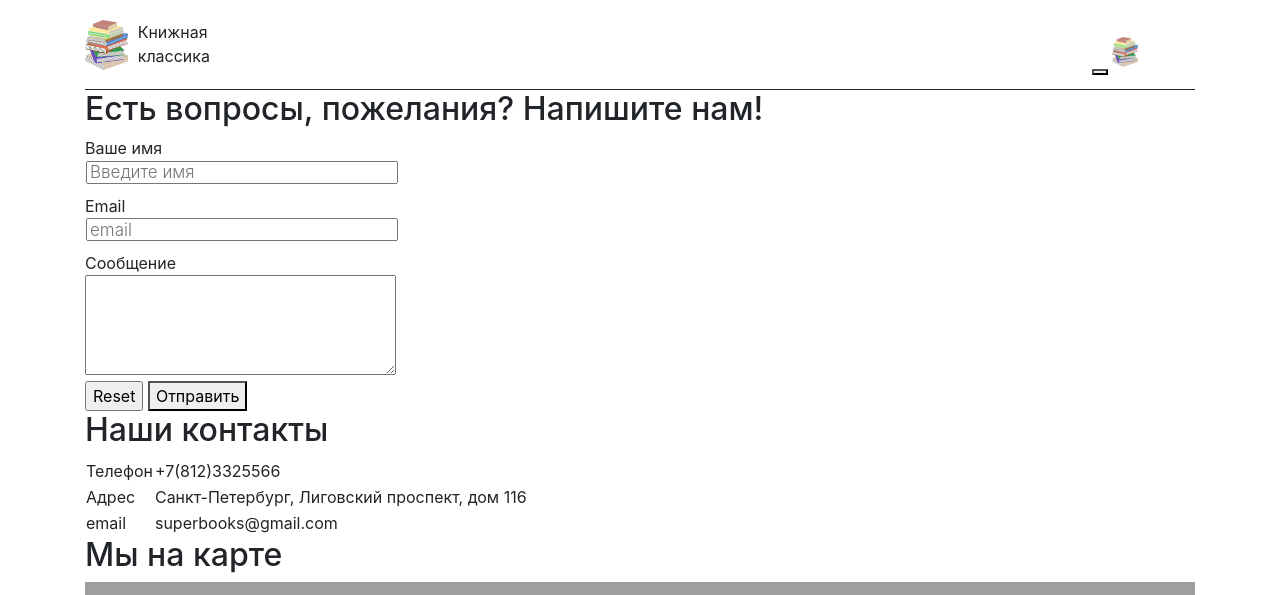
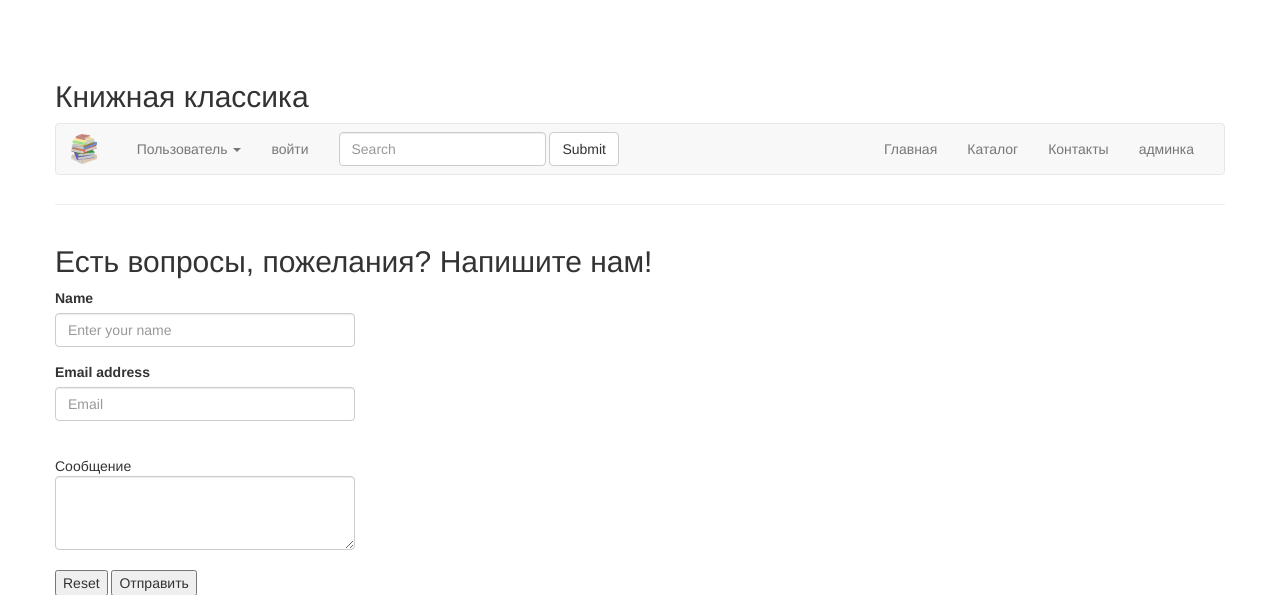
Before and after one commit to marimba25/bookshop, a Django app: page /contacts/ in a window 1280 px wide. Shown: the top 595 px of the page. Run offline with Django 3.2, Linux system fonts and the light colour scheme; some libraries are stand-ins or nearby versions; grey boxes are pictures that could not be loaded.

Commit message:
requirement

```diff
--- a/mainapp/templates/mainapp/book.html
+++ b/mainapp/templates/mainapp/book.html
@@ -57,7 +57,8 @@
   </div>
   <div class="media-body">
     <h4 class="media-heading">
-        {{ book.price }} руб. <br>
+        <div class="price">
+            {{ book.price }} руб.</div> <br>
         <a href="{% url 'basket:add' book.pk %}" class="btn btn-primary btn-lg active" role="button">КУПИТЬ</a>
                          <br>
         <div class="description">{{ book.description }}</div><br> Количество страниц - {{ book.counts_of_sheets }}
--- a/mainapp/templates/mainapp/catalog.html
+++ b/mainapp/templates/mainapp/catalog.html
@@ -47,7 +47,7 @@
                 </div>
             </div>
         </nav>
-</div>
+
 
 
 {% for row in rows_of_products %}
@@ -68,4 +68,5 @@
 </div>
 {% endfor %}
 {% include "mainapp/includes/inc_footer.html" %}
+</div>
 </body>
--- a/mainapp/templates/mainapp/contacts.html
+++ b/mainapp/templates/mainapp/contacts.html
@@ -1,42 +1,45 @@
 <!DOCTYPE html>
 {% load staticfiles %}
 <html>
-<head>
-<link rel="stylesheet" href="{% static 'css/work5.css' %}">
-<link rel="stylesheet" href="{% static 'css/menu.css' %}">
-</head>
 
 <head>
     <meta charset="utf-8">
     <title>КНИЖНАЯ КЛАССИКА</title>
-    <link rel="stylesheet" type="text/css" href="/static/css/work5.css">
-    <link rel="stylesheet" href="https://stackpath.bootstrapcdn.com/bootstrap/4.1.1/css/bootstrap.min.css"
-          integrity="sha384-WskhaSGFgHYWDcbwN70/dfYBj47jz9qbsMId/iRN3ewGhXQFZCSftd1LZCfmhktB" crossorigin="anonymous">
-</head>
+
+    <link rel="stylesheet" type="text/css" href="{% static 'css/bootstrap.min.css' %}">
+
+    <script src="{% static 'js/jquery-3.3.1.min.js' %}"></script>
+    <script src="{% static 'js/bootstrap.min.js' %}"></script>
+
+    <link rel="stylesheet" href="{% static 'css/work5.css' %}">
 
 <body>
-    <div class="container">
-        <div class="header">
-            <div class="logo-mag">
-                <a class="logo-link" href="/">
-                    <img class="logo" src="/static/img/1.png">
-                </a>
-                Книжная классика
+<div class="container">
+   <div class="page-header">
+                <h1>Книжная классика <small></small></h1>
+
+            {% include "mainapp/includes/inc_menu.html" %}
             </div>
-
-          {% include "mainapp/includes/inc_menu.html" %}
-
-        </div>
         <div class="main-content">
             <h2>Есть вопросы, пожелания? Напишите нам!</h2>
-            <form action="#" method="POST">
-                Ваше имя <br>
-                <input class="myform" name="name" type="text" placeholder="Введите имя">
-                <br> Email <br>
-                <input class="myform my-email" name="ema" type="email" placeholder="email">
+
+
+                <form action="#" method="POST">
+
+                   <div class="form-group">
+    <label>Name</label>
+    <input class="form-control" id="exampleInputPassword1" placeholder="Enter your name">
+  </div>
+                    <div class="form-group">
+    <label>Email address</label>
+    <input type="email" class="form-control" id="exampleInputEmail1" placeholder="Email">
+  </div>
+
+
+</form>
                 <br> Сообщение
                 <br>
-                <textarea class="message" name="massage"></textarea>
+                <textarea class="form-control" rows="3"></textarea>
                 </br>
                 <input type="reset">
                 <button type="submit">Отправить</button>
@@ -60,3 +63,5 @@
             <iframe src="https://www.google.com/maps/embed?pb=!1m18!1m12!1m3!1d1999.8270770728575!2d30.350954851716136!3d59.91841717060275!2m3!1f0!2f0!3f0!3m2!1i1024!2i768!4f13.1!3m3!1m2!1s0x469631b30ae2112d%3A0x709838e29ab0ceba!2z0JvQuNCz0L7QstGB0LrQuNC5INC_0YAuLCAxMTYsINCh0LDQvdC60YIt0J_QtdGC0LXRgNCx0YPRgNCzLCAxOTExMTk!5e0!3m2!1sru!2sru!4v1528049533763"
                 width="100%" height="450" frameborder="0" style="border:0" allowfullscreen></iframe>
             {% include "mainapp/includes/inc_footer.html" %}
+        </div>
+</div>
--- a/mainapp/templates/mainapp/includes/inc_menu.html
+++ b/mainapp/templates/mainapp/includes/inc_menu.html
@@ -46,6 +46,7 @@
       <ul class="nav navbar-nav navbar-right">
         <li><a href="{% url 'main' %}">Главная</a></li>
           <li><a href="{% url 'catalog' %}">Каталог</a></li>
+          <li><a href="{% url 'contacts' %}">Контакты</a></li>
           <li><a href="{% url 'adminka:users' %}">админка</a></li>
               </ul>
     </div><!-- /.navbar-collapse -->
```
Also changed, not shown: requirements.txt (added, +25 -0 lines), 1 other file.
